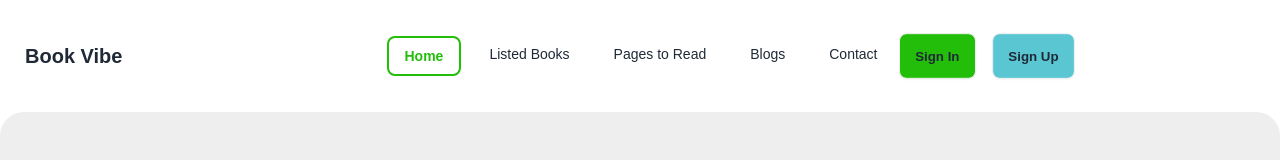
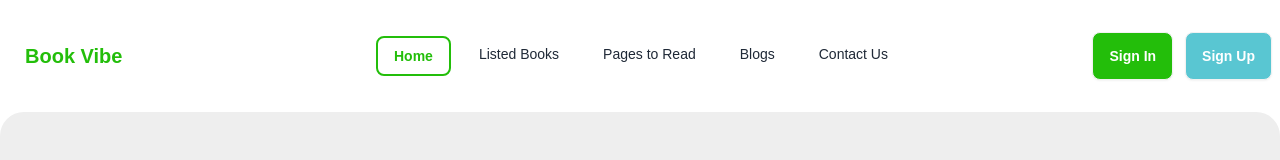
Before and after one commit to Sohag-Rana1998/Book-vibe, a React (Vite) app: page / in a window 1280 px wide. Shown: the top 160 px of the page. Built offline with nearby package versions, Linux system fonts and the light colour scheme.

Commit message:
fixed some issue

```diff
--- a/src/Components/Contact/Contact.jsx
+++ b/src/Components/Contact/Contact.jsx
@@ -39,7 +39,7 @@ const Contact = () => {
               placeholder="Message"
             ></textarea>
           </div>
-          <button className="btn mt-3 bg-blue-600 w-full text-white">
+          <button className="btn mt-2 bg-green-500 w-full text-white">
             Sent
           </button>
         </div>
--- a/src/Components/Nav/Nav.jsx
+++ b/src/Components/Nav/Nav.jsx
@@ -70,14 +70,14 @@ const Nav = () => {
               : ''
           }
         >
-          Contact
+          Contact Us
         </NavLink>
       </li>
     </div>
   );
 
   return (
-    <div className="navbar max-w-7xl container mx-auto my-5 bg-base-100 font-work">
+    <div className="navbar max-w-7xl container  mx-auto my-5 bg-base-100 font-work">
       <div className="navbar-start">
         <div className="dropdown">
           <div tabIndex={0} role="button" className="btn btn-ghost lg:hidden">
@@ -102,19 +102,20 @@ const Nav = () => {
           >
             {Links}
             <div className="navbar-end">
-              <a className="btn bg-[#23BE0A] mr-3">Sign In</a>
-              <a className="btn bg-[#59C6D2]">Sign Up</a>
+              <a className="btn bg-[#23BE0A]  text-white">Sign In</a>
+              <a className="btn bg-[#59C6D2] text-white">Sign Up</a>
             </div>
           </ul>
         </div>
-        <a className="btn btn-ghost text-xl">Book Vibe</a>
+        <a className="btn btn-ghost    text-xl text-[#23BE0A]">Book Vibe</a>
       </div>
       <div className="navbar-center hidden lg:flex">
         <ul className="menu menu-horizontal px-1"> {Links}</ul>
       </div>
-      <div className="navbar-end hidden md:block lg:block">
-        <a className="btn bg-[#23BE0A] mr-3">Sign In</a>
-        <a className="btn bg-[#59C6D2]">Sign Up</a>
+
+      <div className="navbar-end -top-52 relative md:static lg:static">
+        <a className="btn bg-[#23BE0A] mr-3 text-white">Sign In</a>
+        <a className="btn bg-[#59C6D2] text-white">Sign Up</a>
       </div>
     </div>
   );
--- a/src/Components/SingleCard/SingleCard.jsx
+++ b/src/Components/SingleCard/SingleCard.jsx
@@ -15,7 +15,7 @@ const SingleCard = ({ book }) => {
             />
           </div>
 
-          <div className="text-lg  mt-4 font-bold text-[#23BE0A] font-work flex justify-between flex-col md:flex-row lg:flex-row items-start md:items-center lg:items-center">
+          <div className="text-lg  mt-4 font-bold text-[#23BE0A] font-work flex justify-between flex-col md:flex-row lg:flex-row items-start md:items-center lg:items-center gap-2">
             {tags.map((tag, index) => (
               <div key={index} className=" ">
                 <h2 className="bg-[#F3F3F3] p-2 rounded-3xl">{tag}</h2>
```
